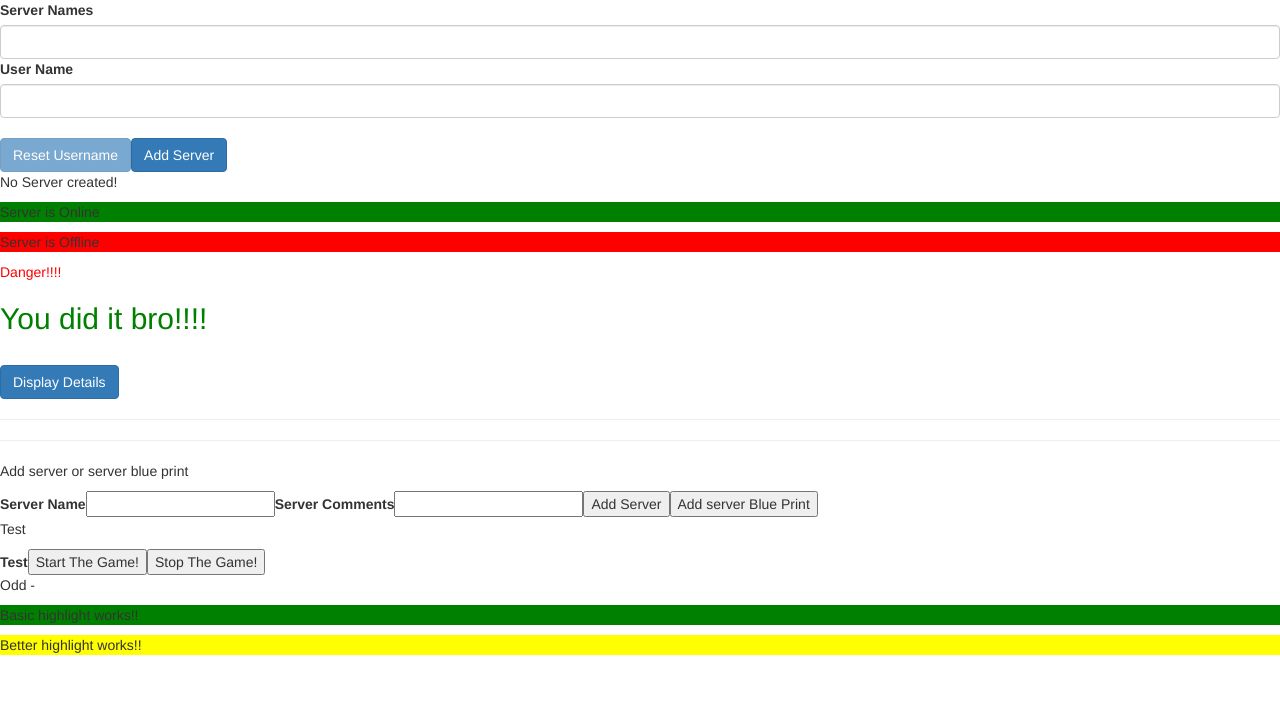
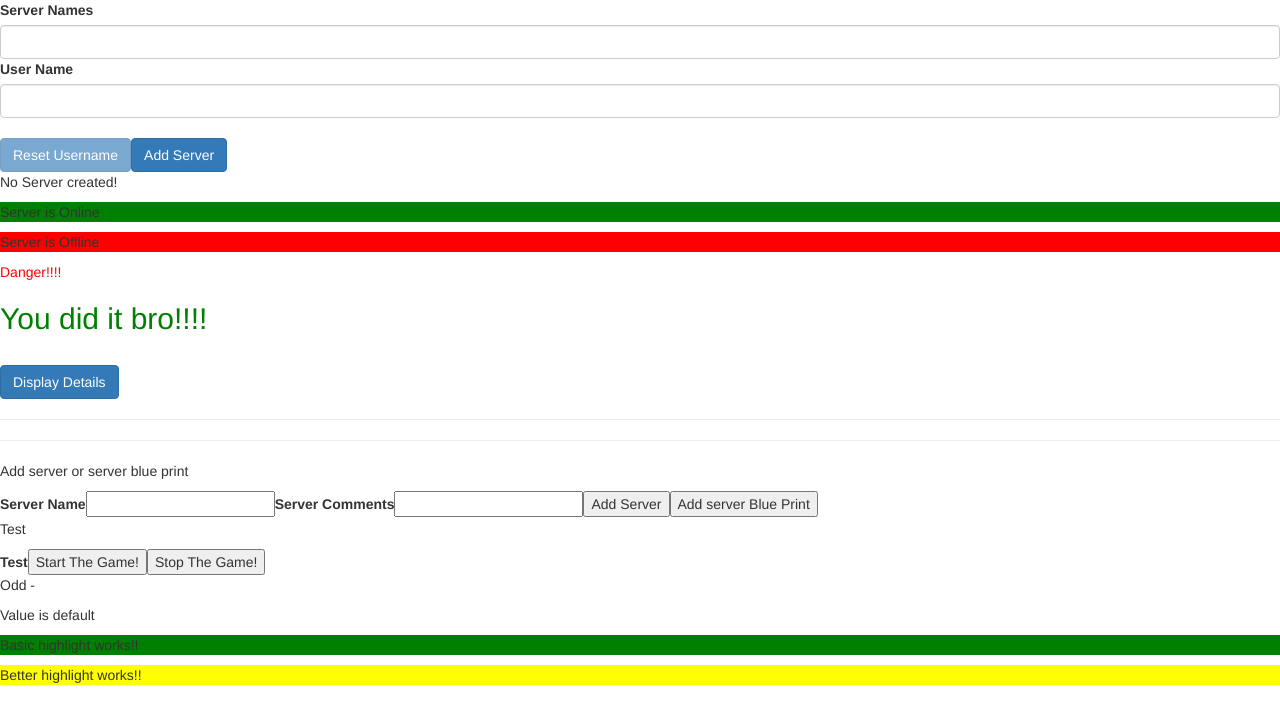
Before and after one commit to natuShubham96/angular-demo, an Angular app: page / in a window 1280 px wide. Shown: the top 724 px of the page. Built offline with nearby package versions, Linux system fonts and the light colour scheme.

Commit message:
ngSwitch

```diff
--- a/src/app/app.component.html
+++ b/src/app/app.component.html
@@ -13,5 +13,11 @@
 <app-game-control (gameStart) = 'onGameStart($event)'></app-game-control>
 <app-even *appUnless="gameCounter%2!==0" [gameCounter] = 'gameCounter'></app-even>
 <app-odd *appUnless="gameCounter%2===0" [gameCounter] = 'gameCounter'></app-odd>
+<div [ngSwitch]="value">
+    <p *ngSwitchCase="5">Value is 5</p>
+    <p *ngSwitchCase="10">Value is 10</p>
+    <p *ngSwitchCase="15">Value is 15</p>
+    <p *ngSwitchDefault="">Value is default</p>
+</div>
 <p appBasicHighlight>Basic highlight works!!</p>
 <p appBetterHighlight defaultColor="yellow" highlightColor="red">Better highlight works!!</p>
--- a/src/app/app.component.ts
+++ b/src/app/app.component.ts
@@ -8,6 +8,7 @@
 export class AppComponent {
   servers = [{name:'Test',type: 'Server',content:'Test'}];
   gameCounter;
+  value: number;
 
   onAddServer(serverData : {serverName: string, serverContent: string}) {
     this.servers.push({
@@ -27,6 +28,7 @@
 
   onGameStart(gameData: {gameCounter: number}) {
     this.gameCounter = gameData.gameCounter;
+    this.value = gameData.gameCounter;
   }
 
 }
```
